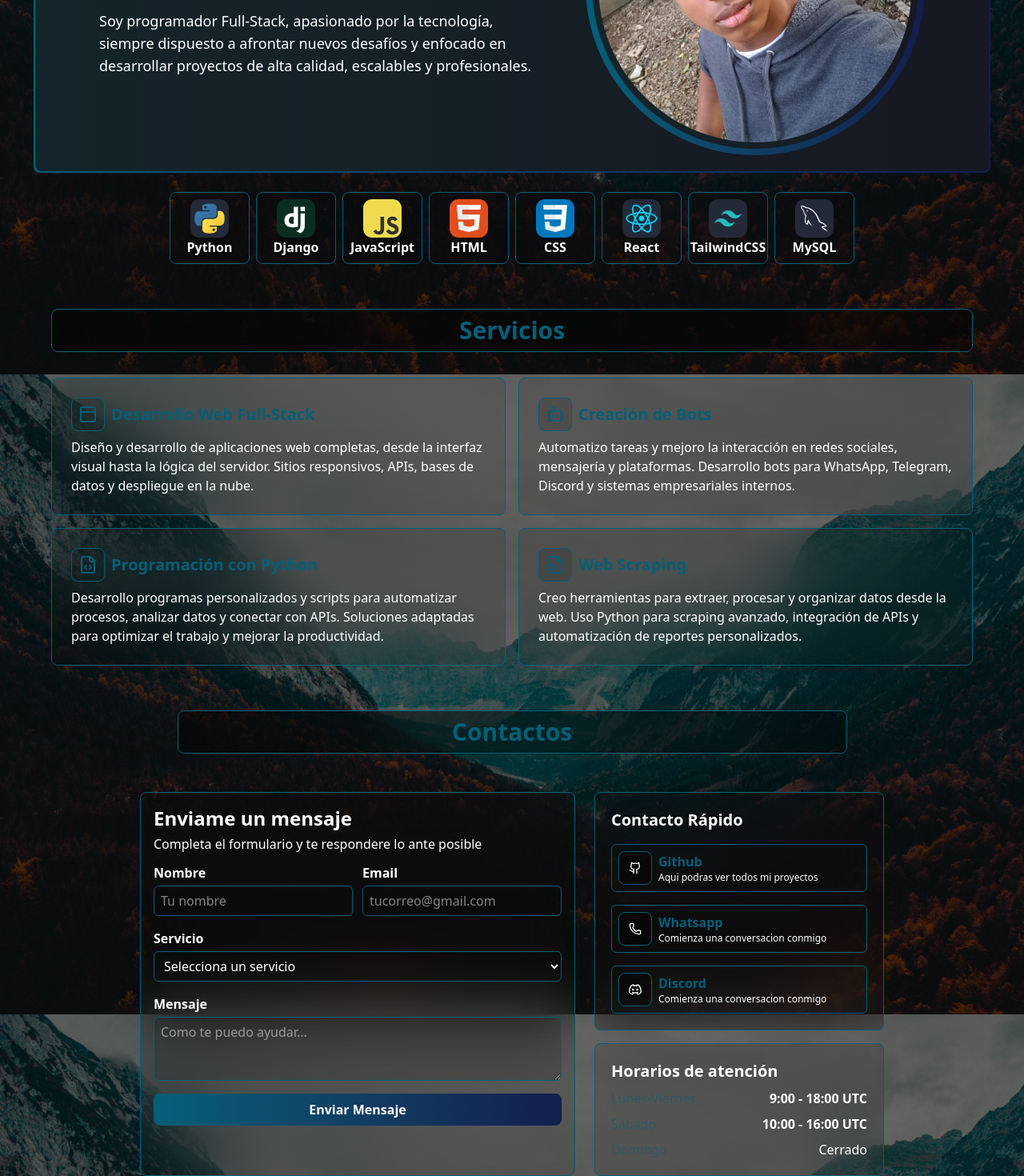
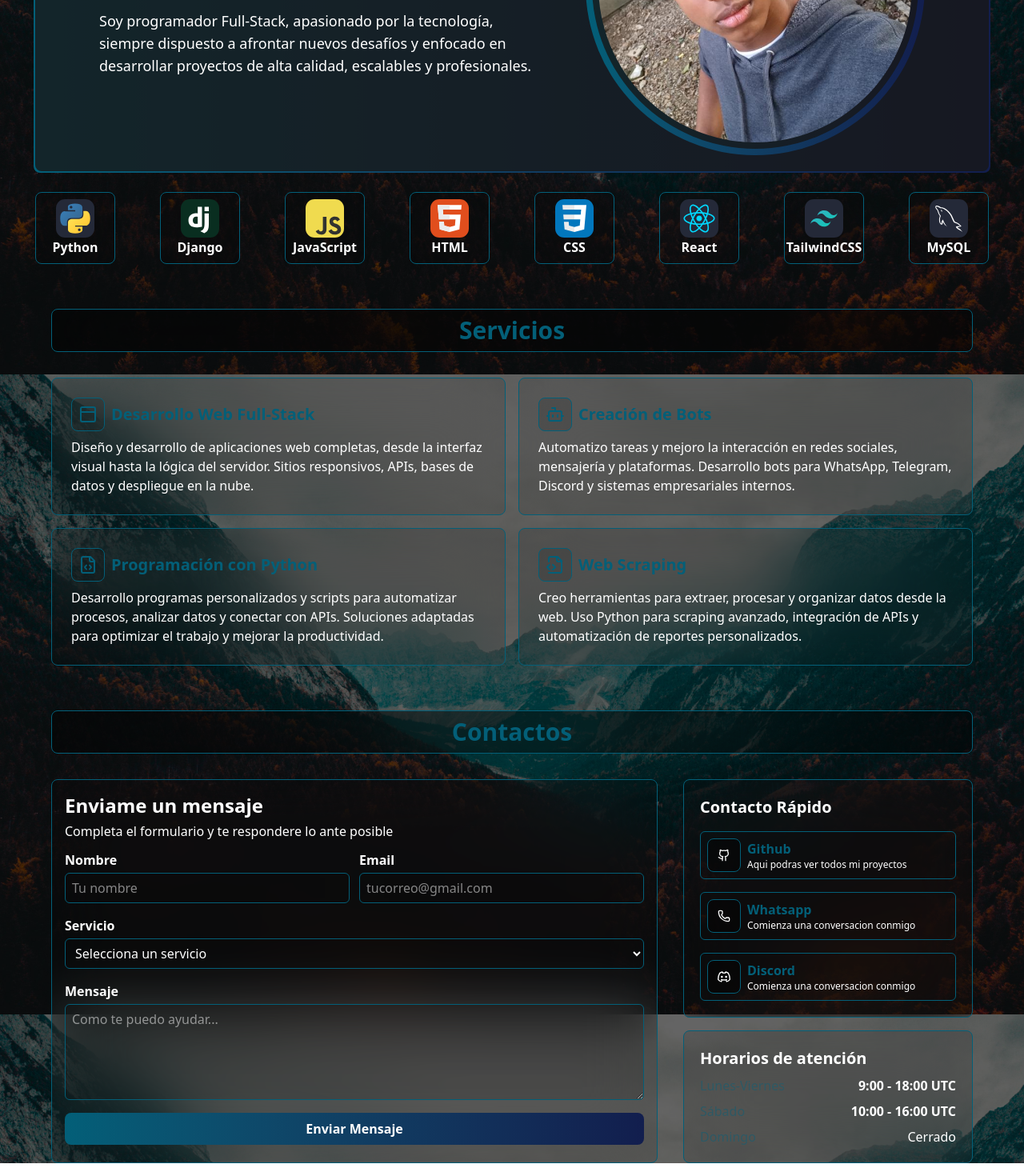
Before and after one commit to RamCodeZ3/Portafolio, a React (Vite) app: page / in a window 1280 px wide. Shown: the part 332-1802 px from the top of the page at 80% size. Built offline with nearby package versions, Linux system fonts and the light colour scheme.

Commit message:
Se Arreglo el diseño de la seccion de contactos y se ve mejor en pantalla pequeña

```diff
--- a/src/App.jsx
+++ b/src/App.jsx
@@ -12,10 +12,10 @@ function App() {
       <section className="mt-20">
         <Start/>
       </section>
-      <section className="">
+      <section className="w-full">
         <Services/>
       </section>
-      <section className="">
+      <section className="w-full">
         <Contacts/>
       </section>
     </main>
--- a/src/sections/contatcs/Contatcs.jsx
+++ b/src/sections/contatcs/Contatcs.jsx
@@ -6,9 +6,9 @@ import TitleSections from "../../common/TitleSections";
 function Contacts(){
     return(
         <>
-          <div className="flex flex-col gap-4">
+          <div className="flex flex-col justify-center items-center w-full">
             <TitleSections title={"Contactos"}/>
-          <div className="flex flex-col md:flex-row gap-6">
+          <div className="flex flex-col md:flex-row gap-8 w-[90%]">
             <Form/>
             <div className="flex flex-col gap-4">
               <FastContacts/>
--- a/src/sections/contatcs/Form.jsx
+++ b/src/sections/contatcs/Form.jsx
@@ -1,19 +1,19 @@
 function Form(){
     return(
         <>
-        <div className="flex flex-col gap-3 p-4 bg-black/10 backdrop-blur-2xl rounded-lg border-1 border-[#035f78]">
+        <div className="flex flex-col gap-3 p-4 w-full bg-black/10 backdrop-blur-2xl rounded-lg border-1 border-[#035f78]">
            <div className="flex flex-col gap-1">
             <span className="font-semibold text-2xl">Enviame un mensaje</span>
             <span>Completa el formulario y te respondere lo ante posible</span>
            </div>
 
             <form action="" className="flex flex-col gap-4">
-                <div className="flex gap-3">
-                    <div className="flex flex-col gap-1">
+                <div className="flex flex-col md:flex-row gap-3 ">
+                    <div className="flex flex-col gap-1 flex-1">
                         <label htmlFor="" className="font-semibold">Nombre</label>
                         <input type="text" placeholder="Tu nombre" className="bg-black/10 px-2 py-1.5 backdrop-blur-2xl rounded-md border-1 border-[#035f78]"/>
                     </div>
-                    <div className="flex flex-col gap-1">
+                    <div className="flex flex-col gap-1 flex-1">
                         <label htmlFor="" className="font-semibold">Email</label>
                         <input type="text" placeholder="tucorreo@gmail.com" className="bg-black/10 px-2 py-1.5 backdrop-blur-2xl rounded-md border-1 border-[#035f78]"/>
                     </div>
@@ -31,7 +31,7 @@ function Form(){
                 </div>
                 <div className="flex flex-col gap-1">
                     <label htmlFor="" className="font-semibold">Mensaje</label>
-                    <textarea name="" id="" placeholder="Como te puedo ayudar..." className="h-20 bg-black/10 px-2 py-1.5 backdrop-blur-2xl rounded-md border-1 border-[#035f78]">
+                    <textarea name="" id="" placeholder="Como te puedo ayudar..." className="h-30 bg-black/10 px-2 py-1.5 backdrop-blur-2xl rounded-md border-1 border-[#035f78]">
                     </textarea>
                 </div>
                 <button type="submit" className="bg-gradient-to-r from-[#035f78] to-[#121e4e] py-2 font-semibold rounded-lg">
--- a/src/sections/start/StackTecnology.jsx
+++ b/src/sections/start/StackTecnology.jsx
@@ -3,7 +3,7 @@ import technologies from "./Data"
 function StackTecnology(){
     return(
         <>
-        <div className="grid grid-cols-4 lg:grid-cols-8 gap-2 w-full justify-around mt-6">
+        <div className="grid grid-cols-4 lg:grid-cols-8 gap-2 lg:gap-14 w-full justify-around mt-6">
             {technologies.map(data =>(
                     <div className="flex flex-col justify-center items-center bg-black/10 backdrop-blur-2xl p-2 rounded-lg w-25 border-1 border-[#035f78]">
                         <img
```
